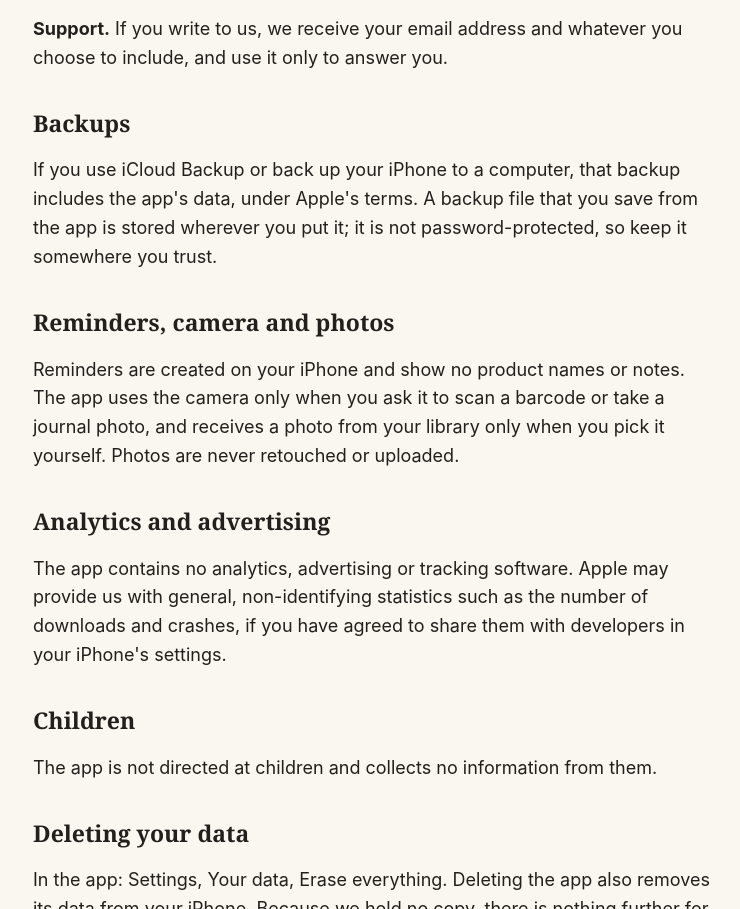
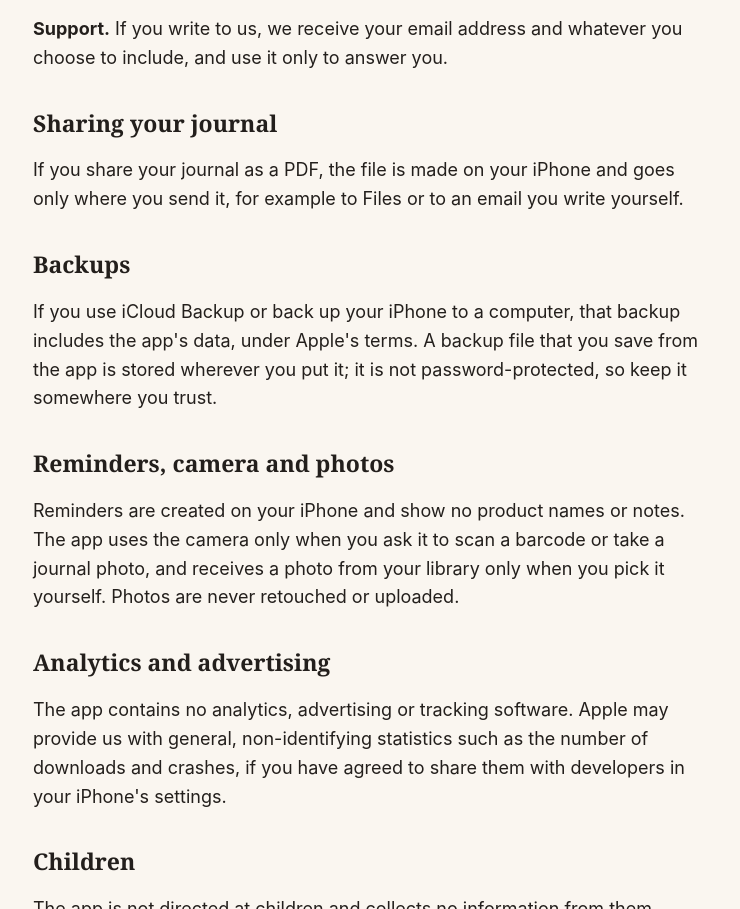
Before and after one commit to salaheddinekidda17-ship-it/dawnanddusk, a plain HTML site: page privacy.html in a window 1280 px wide. Shown: the part 1151-2060 px from the top of the page, without its empty margins (267-1007 px from the left). Drawn offline with Linux system fonts and the light colour scheme.

Commit message:
Privacy page: sharing the journal as a PDF
Co-Authored-By: Claude Opus 5.5 <noreply@anthropic.com>

```diff
--- a/privacy.html
+++ b/privacy.html
@@ -21,6 +21,9 @@
 <p><strong>Purchases.</strong> If you buy Dawn &amp; Dusk Plus, the purchase is handled by Apple. We never see your payment details. Apple may share with us totals of sales that do not identify you.</p>
 <p><strong>Support.</strong> If you write to us, we receive your email address and whatever you choose to include, and use it only to answer you.</p>
 
+<h2>Sharing your journal</h2>
+<p>If you share your journal as a PDF, the file is made on your iPhone and goes only where you send it, for example to Files or to an email you write yourself.</p>
+
 <h2>Backups</h2>
 <p>If you use iCloud Backup or back up your iPhone to a computer, that backup includes the app's data, under Apple's terms. A backup file that you save from the app is stored wherever you put it; it is not password-protected, so keep it somewhere you trust.</p>
 
```
